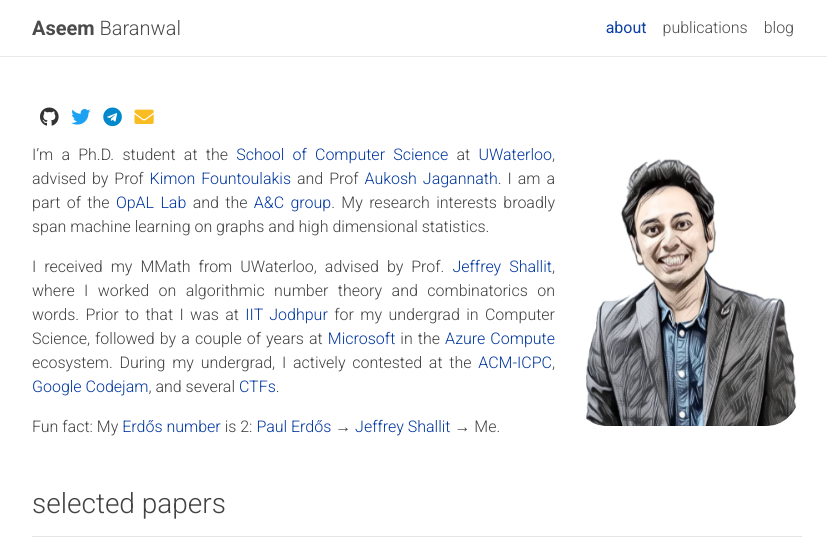
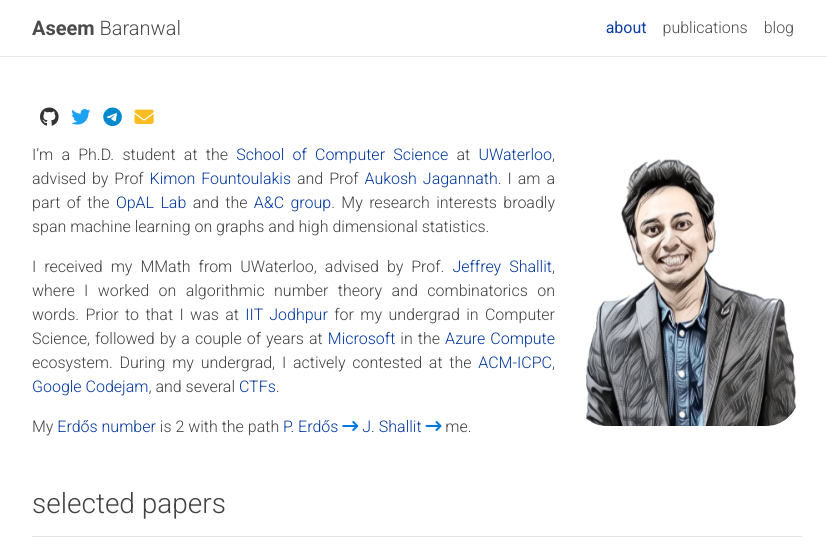
Before and after one commit to aseemrb/aseemrb.github.io, a Jekyll site: the page built from _pages/about.md, in a window 1280 px wide and 933 px high, cut to the strip 0-549 px from the top of the window. Shown: the whole strip, without its empty margins (223-1050 px from the left). Built offline with Jekyll 4.4.1, drawn with Linux system fonts in a browser that asks for light colours; nearby versions of some CDN libraries; a style sheet for code colours, icons or effects is not loaded.

Commit message:
icml slides

```diff
--- a/_bibliography/papers.bib
+++ b/_bibliography/papers.bib
@@ -49,6 +49,7 @@
   publisher=PMLR,
   preprint={https://arxiv.org/abs/2102.06966},
   url={http://proceedings.mlr.press/v139/baranwal21a.html},
+  slides={Graph-Conv-ICML-2021.pdf},
   code={https://github.com/opallab/icml-21-graph-conv/},
   video={https://youtu.be/2IyzIIwmQCo},
   poster={icml-2021-graph-conv.png},
@@ -79,7 +80,6 @@
   journal={MMath Thesis, Univeristy of Waterloo},
   year={2020},
   url={https://hdl.handle.net/10012/15845},
-  pdf={https://uwspace.uwaterloo.ca/bitstream/handle/10012/15845/Baranwal_Aseem.pdf},
   slides={Ostrowski-Decision-Algorithms.pdf},
   abstract={We extend the notion of automatic sequences to a broader class, the Ostrowski-automatic sequences. We develop a procedure for computationally deciding certain combinatorial and enumeration questions about such sequences that can be expressed as predicates in first-order logic. In Chapter 1, we begin with topics and ideas that are preliminary to this work, including a small introduction to non-standard positional numeration systems and the relationship between words and automata. In Chapter 2, we define the theoretical foundations for recognizing addition in a generalized Ostrowski numeration system and formalize the general theory that develops our decision procedure. Next, in Chapter 3, we show how to implement these ideas in practice, and provide the implementation as an integration to the automatic theorem-proving software package -- Walnut. Further, we provide some applications of our work in Chapter 4. These applications span several topics in combinatorics on words, including repetitions, pattern-avoidance, critical exponents of special classes of words, properties of Lucas words, and so forth. Finally, we close with open problems on decidability and higher-order numeration systems and discuss future directions for research.},
 }
--- a/_config.yml
+++ b/_config.yml
@@ -173,7 +173,7 @@
     css: "sha512-MoRNloxbStBcD8z3M/2BmnT+rg4IsMxPkXaGh2zD6LGNNFE80W3onsAhRcMAMrSoyWL9xD7Ert0men7vR8LUZg=="
     js: "sha512-M5KW3ztuIICmVIhjSqXe01oV2bpe248gOxqmlcYrEzAvws7Pw3z6BK0iGbrwvdrUQUhi3eXgtxp5I8PDo9YfjQ=="
 fontawesome:
-  version: "5.14.0"
+  version: "6.1.2"
   integrity: "sha512-1PKOgIY59xJ8Co8+NE6FZ+LOAZKjy+KY8iq0G4B3CyeY6wYHN3yt9PW0XpSriVlkMXe40PTKnXrLnZ9+fkDaog=="
 jquery:
   version: "3.5.1"
--- a/_includes/head.html
+++ b/_includes/head.html
@@ -20,7 +20,7 @@
 <link rel="stylesheet" href="https://cdnjs.cloudflare.com/ajax/libs/mdbootstrap/{{ site.mdb.version }}/css/mdb.min.css" integrity="{{ site.mdb.integrity.css }}" crossorigin="anonymous" />
 
 <!-- Fonts & Icons -->
-<link rel="stylesheet" href="https://cdnjs.cloudflare.com/ajax/libs/font-awesome/{{ site.fontawesome.version }}/css/all.min.css"  integrity="{{ site.fontawesome.integrity }}" crossorigin="anonymous">
+<script src="https://kit.fontawesome.com/51a68d8c36.js" crossorigin="anonymous"></script>
 <link rel="stylesheet" href="https://cdnjs.cloudflare.com/ajax/libs/academicons/{{ site.academicons.version }}/css/academicons.min.css" integrity="{{ site.academicons.integrity }}" crossorigin="anonymous">
 <link rel="stylesheet" type="text/css" href="https://fonts.googleapis.com/css?family=Roboto:300,400,500,700|Roboto+Slab:100,300,400,500,700|Material+Icons">
 
--- a/_includes/social.html
+++ b/_includes/social.html
@@ -1,10 +1,10 @@
 <span class="contact-icon text-center">
   {% if site.scholar_userid %}<a href="https://scholar.google.com/citations?user={{ site.scholar_userid }}" target="_blank" title="Google Scholar"><i class="ai ai-google-scholar" style="color:#4285f4;"></i></a>{% endif %}
-  {% if site.github_username %}<a href="https://github.com/{{ site.github_username }}" target="_blank" title="GitHub"><i class="fab fa-github" style="color:#333;"></i></a>{% endif %}
-  {% if site.linkedin_username %}<a href="https://www.linkedin.com/in/{{ site.linkedin_username }}" target="_blank" title="LinkedIn"><i class="fab fa-linkedin" style="color:#0077b5;"></i></a>{% endif %}
-  {% if site.twitter_username %}<a href="https://twitter.com/{{ site.twitter_username }}" target="_blank" title="Twitter"><i class="fab fa-twitter" style="color:#1da1f2;"></i></a>{% endif %}
-  {% if site.telegram_username %}<a href="https://t.me/{{ site.telegram_username }}" target="_blank" title="Telegram"><i class="fab fa-telegram" style="color:#0088CC;"></i></a>{% endif %}
-  {% if site.email %}<a href="mailto:{{ site.email | encode_email }}" title="Email"><i class="fas fa-envelope" style="color:#f9bc22;"></i></a>{% endif %}
+  {% if site.github_username %}<a href="https://github.com/{{ site.github_username }}" target="_blank" title="GitHub"><i class="fa-brands fa-github" style="color:#333;"></i></a>{% endif %}
+  {% if site.linkedin_username %}<a href="https://www.linkedin.com/in/{{ site.linkedin_username }}" target="_blank" title="LinkedIn"><i class="fa-brands fa-linkedin" style="color:#0077b5;"></i></a>{% endif %}
+  {% if site.twitter_username %}<a href="https://twitter.com/{{ site.twitter_username }}" target="_blank" title="Twitter"><i class="fa-brands fa-twitter" style="color:#1da1f2;"></i></a>{% endif %}
+  {% if site.telegram_username %}<a href="https://t.me/{{ site.telegram_username }}" target="_blank" title="Telegram"><i class="fa-brands fa-telegram" style="color:#0088CC;"></i></a>{% endif %}
+  {% if site.email %}<a href="mailto:{{ site.email | encode_email }}" title="Email"><i class="fa-solid fa-envelope" style="color:#f9bc22;"></i></a>{% endif %}
   <!-- {% if site.keybase_username %}<a href="https://keybase.io/{{ site.keybase_username }}" target="_blank" title="Keybase"><i class="fab fa-keybase" style="color:#e68523;"></i></a>{% endif %} -->
   {% if site.orcid_id %}<a href="https://orcid.org/{{ site.orcid_id }}" target="_blank" title="ORCID"><i class="ai ai-orcid"></i></a>{% endif %}
   {% if site.semantic_scholar_id %}<a href="https://www.semanticscholar.org/author/{{ site.semantic_scholar_id }}" target="_blank" title="Semantic Scholar"><i class="ai ai-semantic-scholar" style="color:#264653;"></i></a>{% endif %}
--- a/_pages/about.md
+++ b/_pages/about.md
@@ -20,4 +20,4 @@
 
 <!-- In my free time I [sketch](), [play board games](), or play my keys/guitar. -->
 
-Fun fact: My [Erdős number](https://en.wikipedia.org/wiki/Erdős_number) is 2: [Paul Erdős](https://en.wikipedia.org/wiki/Paul_Erd%C5%91s) &#8594; [Jeffrey Shallit](https://cs.uwaterloo.ca/~shallit/) &#8594; Me.
+My [Erdős number](https://en.wikipedia.org/wiki/Erdős_number) is 2 with the path [P. Erdős](https://en.wikipedia.org/wiki/Paul_Erd%C5%91s) <a href="http://archive.numdam.org/item/JTNB_1991__3_1_43_0/"><i class="fa-solid fa-arrow-right-long" style="color:#0076df;"></i></a> [J. Shallit](https://cs.uwaterloo.ca/~shallit/) <a href="https://doi.org/10.1016/j.tcs.2021.01.018"><i class="fa-solid fa-arrow-right-long" style="color:#0076df;"></i></a> me.
--- a/_sass/_base.scss
+++ b/_sass/_base.scss
@@ -7,6 +7,12 @@
 p, h1, h2, h3, h4, h5, h6, em, div, span, strong {
   color: var(--global-text-color);
 }
+
+// p {
+//   a {
+//     border-bottom: 1px dashed var(--global-theme-color);
+//   }
+// }
 
 a, table.table a {
   color: var(--global-theme-color);
```
Also changed, not shown: 2 other files.
